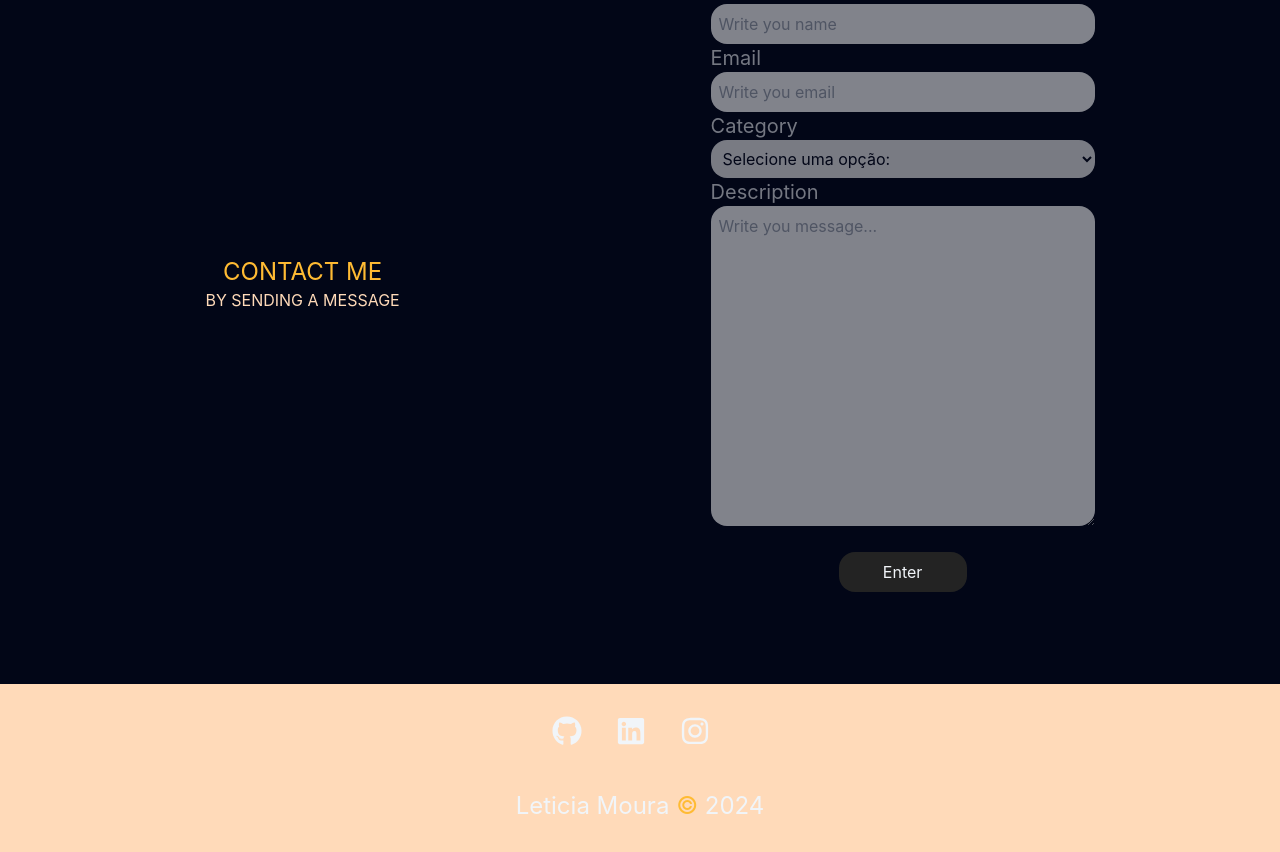
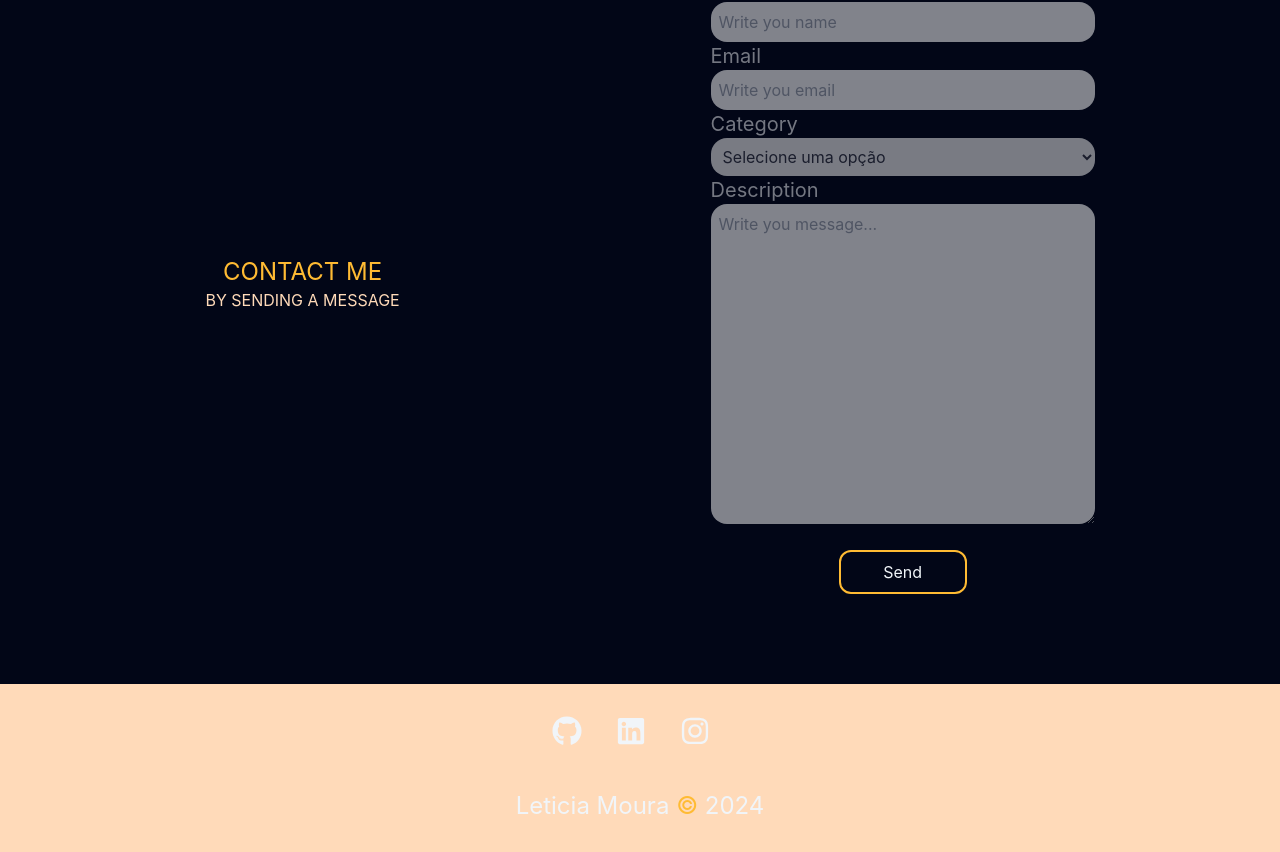
Before and after one commit to LetticiaMoura/portfolio, a React (Vite) app: page / in a window 1280 px wide. Shown: the part 2549-3401 px from the top of the page. Built offline with nearby package versions, Linux system fonts and the light colour scheme; a web font is replaced by a local one.

Commit message:
style: Mudando cor do botão

```diff
--- a/db.json
+++ b/db.json
@@ -6,6 +6,22 @@
       "email": "luna@gmail.com",
       "description": "Quanto tempo demorou para criar seu portfolio?\n",
       "category_name": "Dúvida"
+    },
+    {
+      "id": "21a1",
+      "name": "",
+      "email": "",
+      "description": "",
+      "options": "",
+      "category_name": "4"
+    },
+    {
+      "id": "97e1",
+      "name": "MV",
+      "email": "a@gmail.com",
+      "description": "",
+      "options": "",
+      "category_name": "2"
     }
   ],
   "categories": [
--- a/src/components/form/Select.tsx
+++ b/src/components/form/Select.tsx
@@ -5,12 +5,13 @@ type selects = {
     onChange: (e: React.ChangeEvent<HTMLSelectElement>) => void;
 }
 
-const Select = ({ value, name, onChange }: selects) => {
+const Select = ({ name, onChange }: selects) => {
 
     const categories = [
-      { id: 1, value: "Dica" },
-      { id: 2, value: "Dúvida" },
-      { id: 3, value: "Interesse" }
+      { id: 1, value: "Selecione uma opção" },
+      { id: 2, value: "Dica" },
+      { id: 3, value: "Dúvida" },
+      { id: 4, value: "Interesse" }
     ]
 
   return (
@@ -21,10 +22,8 @@ const Select = ({ value, name, onChange }: selects) => {
         name={name}
         id={name}
         onChange={onChange}
-        className="opacity-50 text-slate-blue w-[80vw] sm:w-[60vw] md:w-[40vw] lg:w-[30vw] p-2 border-none outline-none rounded-2xl relative"
+        className="opacity-50 text-opacity-80 text-slate-blue w-[80vw] sm:w-[60vw] md:w-[40vw] lg:w-[30vw] p-2 border-none outline-none rounded-2xl relative"
       >
-
-          <option value={value}>Selecione uma opção: </option>
         {categories.map( (categories: any) => (
           <option value={categories.id} key={categories.id}> {categories.value} </option>
         ))}
--- a/src/components/pages/Contact.tsx
+++ b/src/components/pages/Contact.tsx
@@ -106,7 +106,7 @@ function Contact() {
                     onChange={handleChange}
                 />
 
-                <a className="w-[30vw] sm:w-[25vw] sm:ml-24 sm:p-3 ml-28 md:w-[20vw] md:ml-20 md:p-4 lg:w-[10vw] lg:p-2 lg:ml-32 border-none p-2 text-slate-white bg-gray rounded-2xl text-center items-center hover:opacity-75" type='submit' href='/contact' onClick={handleSubmit}>Enter</a>
+                <a className="w-[30vw] sm:w-[25vw] sm:ml-24 sm:p-3 ml-28 md:w-[20vw] md:ml-20 md:p-4 lg:w-[10vw] lg:p-2 lg:ml-32 p-2 text-slate-white border-2 border-solid bg-slate-blue border-orange rounded-xl text-center items-center hover:opacity-75" type='submit' href='/contact' onClick={handleSubmit}>Send</a>
 
             </form>
 
```
